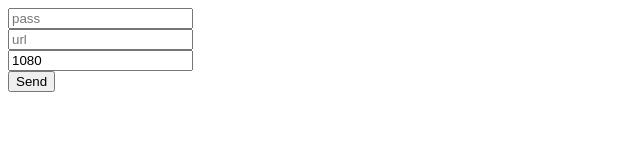
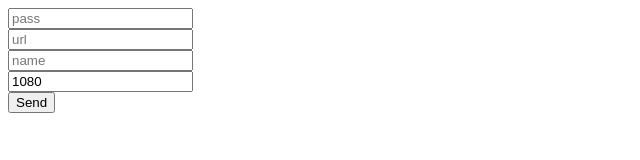
Before and after one commit to Milesq/uakino-downloader, a website: page invoker/index.html in a window 1280 px wide. Shown: the whole page, without its empty margins (0-640 px from the left). Drawn offline with Linux system fonts and the light colour scheme.

Commit message:
feat(invoker): missing input - file name

```diff
--- a/invoker/index.html
+++ b/invoker/index.html
@@ -14,6 +14,7 @@
   <form method="post">
     <input type="password" placeholder="pass" name="access-password">
     <input type="text" placeholder="url" name="url">
+    <input type="name" placeholder="name" name="name">
     <input type="text" value="1080" name="q">
 
     <button type="submit">Send</button>
```
Also changed, not shown: invoker/main.js (+8 -4 lines).
